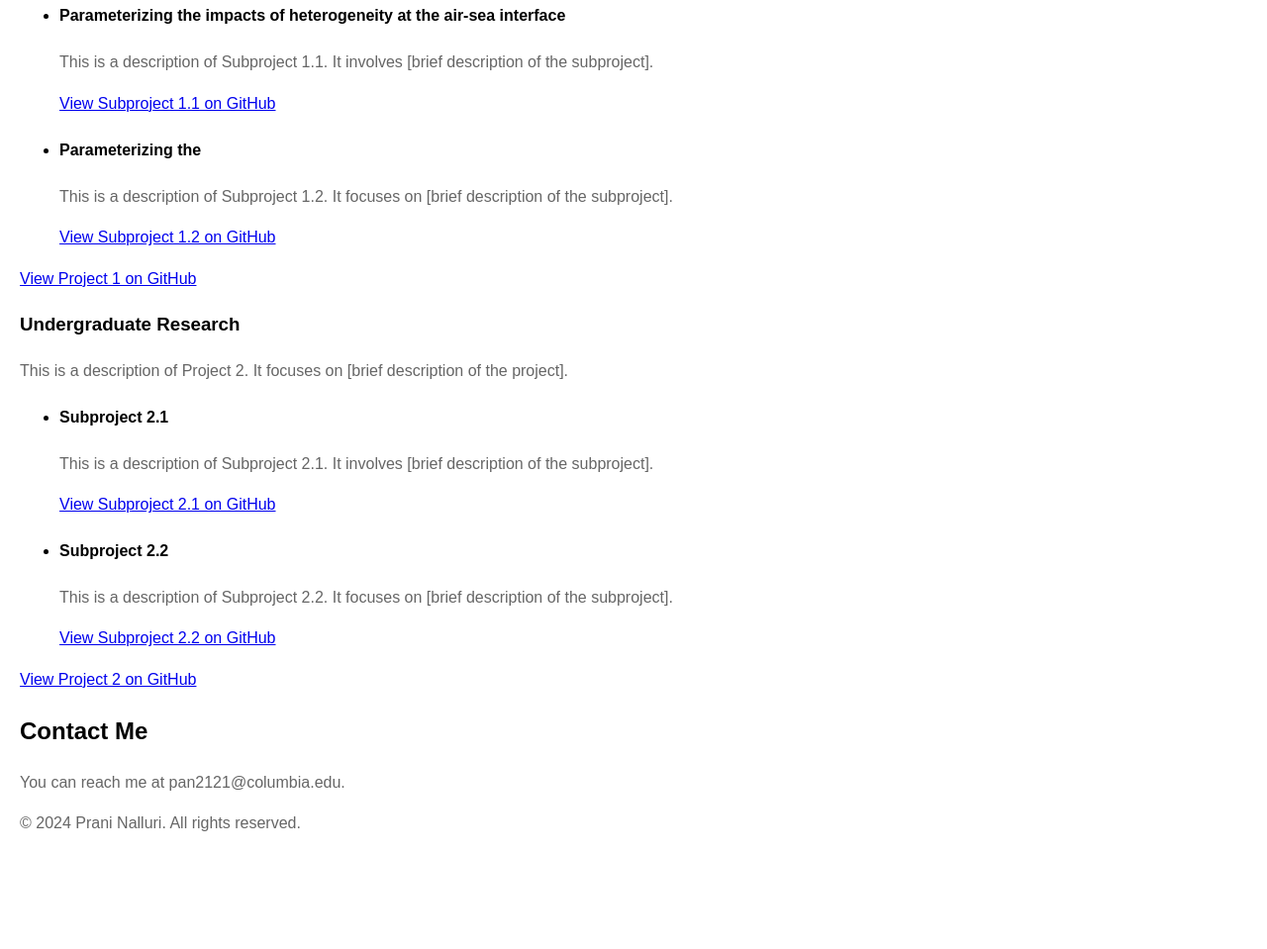
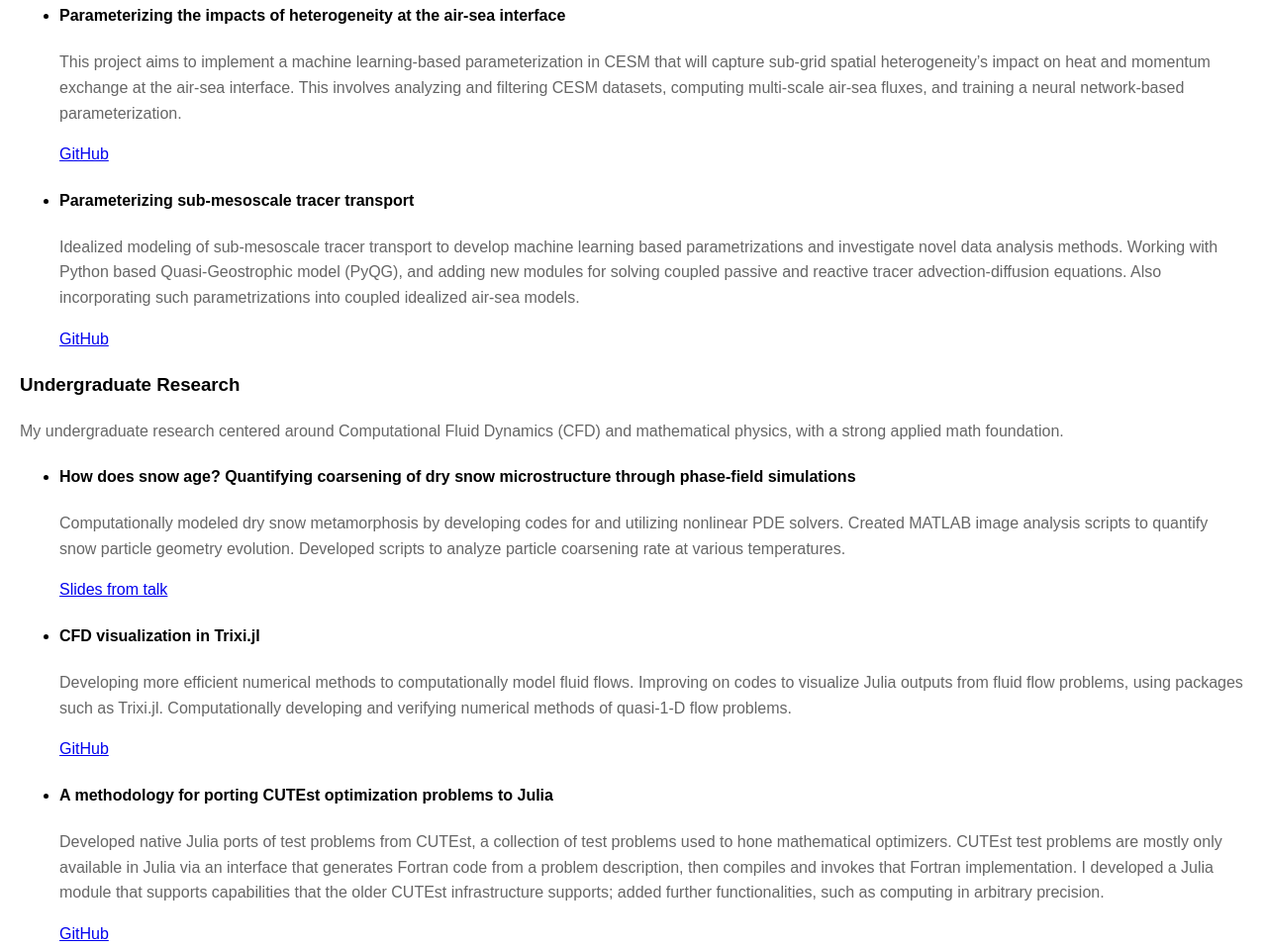
Before and after one commit to panalluri/panalluri.github.io, a plain HTML site: page index.html in a window 1280 px wide. Shown: the part 425-1384 px from the top of the page at 99% size. Before the commit the page ends 1290 px from the top, so only its background shows below. Drawn offline with Linux system fonts and the light colour scheme.

Commit message:
Update index.html

```diff
--- a/index.html
+++ b/index.html
@@ -38,35 +38,37 @@
                 <ul class="subproject-list">
                     <li>
                         <h4>Parameterizing the impacts of heterogeneity at the air-sea interface</h4>
-                        <p>This is a description of Subproject 1.1. It involves [brief description of the subproject].</p>
-                        <a href="https://github.com/username/subproject1.1">View Subproject 1.1 on GitHub</a>
+                        <p>This project aims to implement a machine learning-based parameterization in CESM that will capture sub-grid spatial heterogeneity’s impact on heat and momentum exchange at the air-sea interface. This involves analyzing and filtering CESM datasets, computing multi-scale air-sea fluxes, and training a neural network-based parameterization.</p>
+                        <a href="https://github.com/ocean-transport/air-sea-ML">GitHub</a>
                     </li>
                     <li>
-                        <h4>Parameterizing the</h4>
-                        <p>This is a description of Subproject 1.2. It focuses on [brief description of the subproject].</p>
-                        <a href="https://github.com/username/subproject1.2">View Subproject 1.2 on GitHub</a>
+                        <h4>Parameterizing sub-mesoscale tracer transport</h4>
+                        <p>Idealized modeling of sub-mesoscale tracer transport to develop machine learning based parametrizations and investigate novel data analysis methods. Working with Python based Quasi-Geostrophic model (PyQG), and adding new modules for solving coupled passive and reactive tracer advection-diffusion equations. Also incorporating such parametrizations into coupled idealized air-sea models.</p>
+                        <a href="https://github.com/ocean-transport/QG-model-summer23">GitHub</a>
                     </li>
                 </ul>
-                <a href="https://github.com/username/project1">View Project 1 on GitHub</a>
             </div>
             <div class="project-description">
                 <h3>Undergraduate Research</h3>
-                <p>This is a description of Project 2. It focuses on [brief description of the project].</p>
+                <p>My undergraduate research centered around Computational Fluid Dynamics (CFD) and mathematical physics, with a strong applied math foundation.</p>
                 <ul class="subproject-list">
                     <li>
-                        <h4>Subproject 2.1</h4>
-                        <p>This is a description of Subproject 2.1. It involves [brief description of the subproject].</p>
-                        <a href="https://github.com/username/subproject2.1">View Subproject 2.1 on GitHub</a>
+                        <h4>How does snow age? Quantifying coarsening of dry snow microstructure through phase-field simulations</h4>
+                        <p>Computationally modeled dry snow metamorphosis by developing codes for and utilizing nonlinear PDE solvers. Created MATLAB image analysis scripts to quantify snow particle geometry evolution. Developed scripts to analyze particle coarsening rate at various temperatures.</p>
+                        <a href="https://docs.google.com/presentation/d/1VHpKAL5JHtGZDgSzzZyZ0xUYdsTGKH4P/edit?usp=sharing&ouid=112609797717660446890&rtpof=true&sd=true">Slides from talk</a>
                     </li>
                     <li>
-                        <h4>Subproject 2.2</h4>
-                        <p>This is a description of Subproject 2.2. It focuses on [brief description of the subproject].</p>
-                        <a href="https://github.com/username/subproject2.2">View Subproject 2.2 on GitHub</a>
+                        <h4>CFD visualization in Trixi.jl</h4>
+                        <p>Developing more efficient numerical methods to computationally model fluid flows. Improving on codes to visualize Julia outputs from fluid flow problems, using packages such as Trixi.jl. Computationally developing and verifying numerical methods of quasi-1-D flow problems.</p>
+                        <a href="https://github.com/panalluri/VisualizationTrixi">GitHub</a>
+                    </li>
+                    <li>
+                        <h4>A methodology for porting CUTEst optimization problems to Julia</h4>
+                        <p>Developed native Julia ports of test problems from CUTEst, a collection of test problems used to hone mathematical optimizers. CUTEst test problems are mostly only available in Julia via an interface that generates Fortran code from a problem description, then compiles and invokes that Fortran implementation. I developed a Julia module that supports capabilities that the older CUTEst infrastructure supports; added further functionalities, such as computing in arbitrary precision.</p>
+                        <a href="https://github.com/panalluri/CUTEst-Julia-Ports">GitHub</a>
                     </li>
                 </ul>
-                <a href="https://github.com/username/project2">View Project 2 on GitHub</a>
             </div>
-            <!-- Add more projects as needed -->
         </section>
 
         <section>
```
